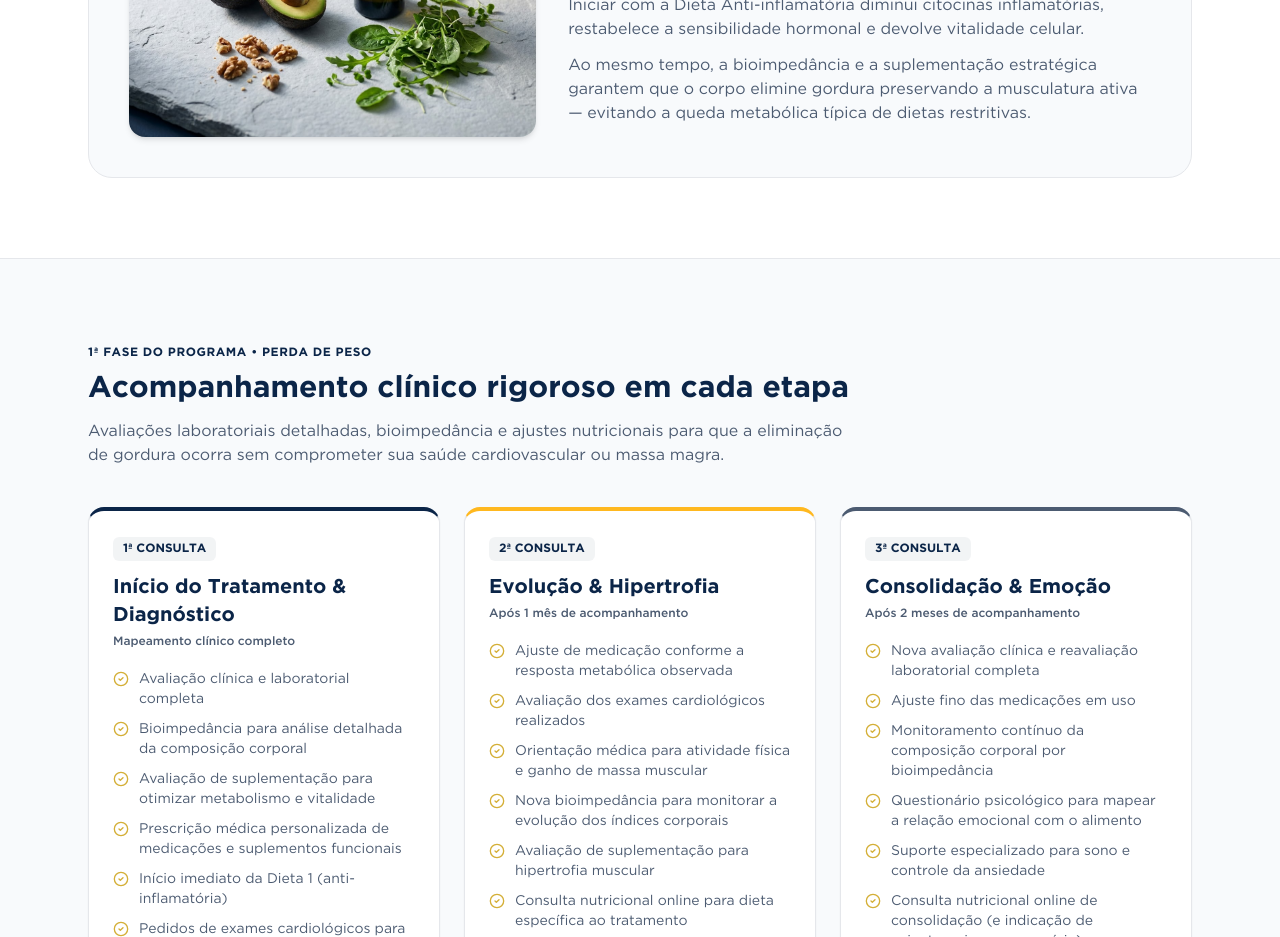
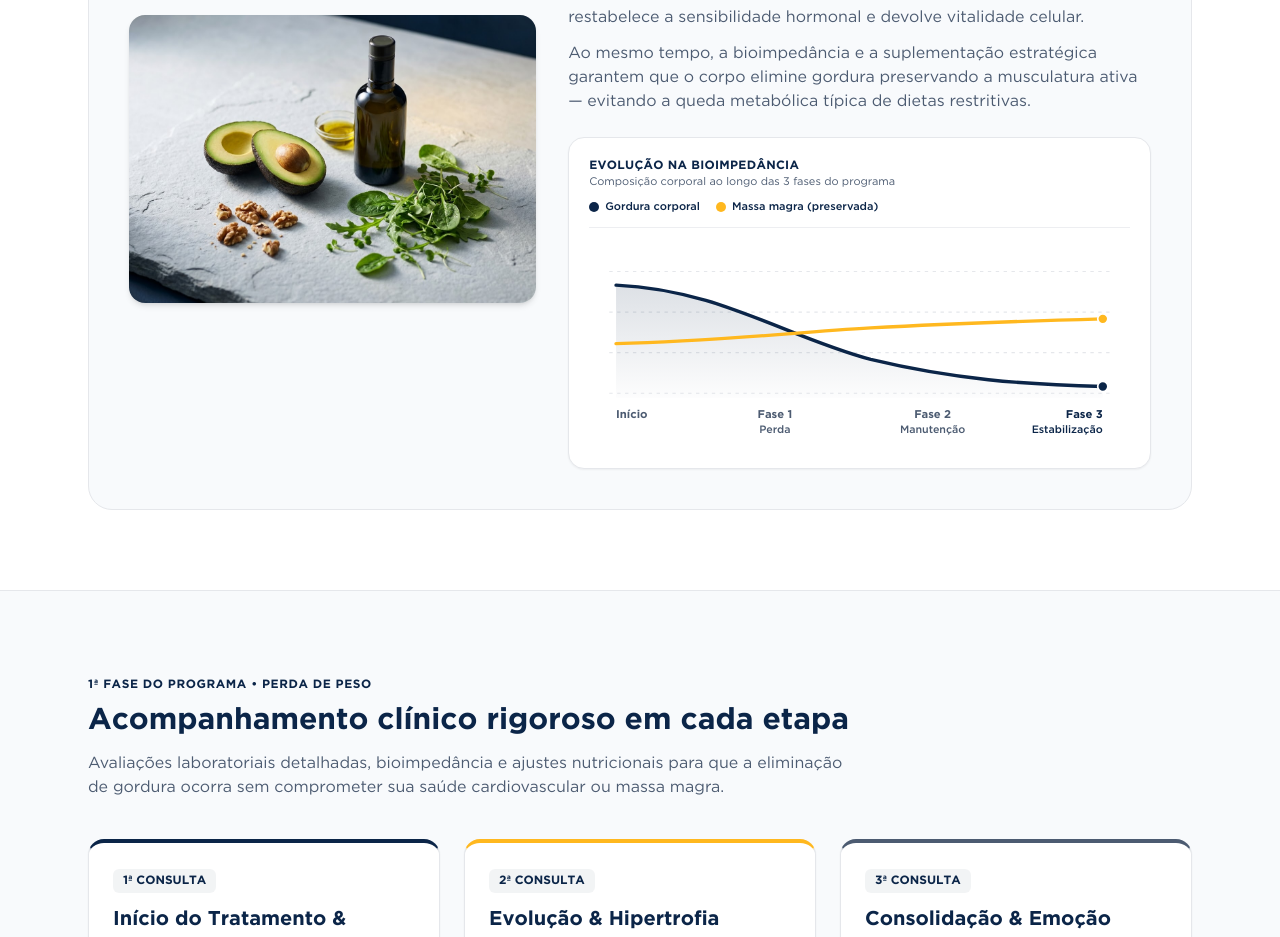
Before and after one commit to sigmidiabh/lp-dr-cristiano-miranda-, a React (Vite) app: page /emagrecimento in a window 1280 px wide. Shown: the part 1980-2917 px from the top of the page. Built offline with nearby package versions, Linux system fonts and the light colour scheme.

Commit message:
feat: adiciona grafico animado de bioimpedancia

```diff
--- /dev/null
+++ b/src/components/BioimpedanceChart.tsx
@@ -0,0 +1,167 @@
+import React, { useEffect, useRef, useState } from 'react';
+
+export const BioimpedanceChart: React.FC = () => {
+  const containerRef = useRef<HTMLDivElement | null>(null);
+  const [visible, setVisible] = useState(false);
+
+  useEffect(() => {
+    const el = containerRef.current;
+    if (!el) return;
+
+    const prefersReduced =
+      typeof window !== 'undefined' &&
+      window.matchMedia('(prefers-reduced-motion: reduce)').matches;
+
+    if (prefersReduced) {
+      setVisible(true);
+      return;
+    }
+
+    const observer = new IntersectionObserver(
+      (entries) => {
+        if (entries[0]?.isIntersecting) {
+          setVisible(true);
+          observer.disconnect();
+        }
+      },
+      { threshold: 0.35 }
+    );
+
+    observer.observe(el);
+    return () => observer.disconnect();
+  }, []);
+
+  return (
+    <div
+      ref={containerRef}
+      className="mt-6 rounded-2xl border border-brand-surface bg-white p-4 sm:p-5 shadow-sm"
+    >
+      <div className="flex flex-wrap items-center justify-between gap-2 pb-3 border-b border-brand-surface/70">
+        <div>
+          <p className="text-xs font-bold tracking-wide text-brand-navy uppercase">
+            Evolução na Bioimpedância
+          </p>
+          <p className="text-[11px] text-brand-slate">
+            Composição corporal ao longo das 3 fases do programa
+          </p>
+        </div>
+
+        <div className="flex items-center gap-4 text-[11px] font-medium">
+          <span className="inline-flex items-center gap-1.5 text-brand-navy">
+            <span className="h-2.5 w-2.5 rounded-full bg-brand-navy" />
+            Gordura corporal
+          </span>
+          <span className="inline-flex items-center gap-1.5 text-brand-navy">
+            <span className="h-2.5 w-2.5 rounded-full bg-brand-gold-bright" />
+            Massa magra (preservada)
+          </span>
+        </div>
+      </div>
+
+      <div className="mt-3">
+        <svg
+          viewBox="0 0 480 184"
+          className="w-full h-auto overflow-visible"
+          role="img"
+          aria-label="Gráfico ilustrativo mostrando redução gradual de gordura corporal e preservação da massa muscular nas fases do programa"
+        >
+          <defs>
+            <linearGradient id="fatAreaGrad" x1="0" y1="0" x2="0" y2="1">
+              <stop offset="0%" stopColor="#0b2548" stopOpacity="0.14" />
+              <stop offset="100%" stopColor="#0b2548" stopOpacity="0.01" />
+            </linearGradient>
+          </defs>
+
+          {/* Linhas de grade sutis */}
+          {[28, 64, 100, 136].map((yPos) => (
+            <line
+              key={yPos}
+              x1="18"
+              y1={yPos}
+              x2="462"
+              y2={yPos}
+              stroke="#e5e7eb"
+              strokeWidth="1"
+              strokeDasharray="3 4"
+            />
+          ))}
+
+          {/* Área sob a curva de gordura */}
+          <path
+            d="M 24 40 C 115 44, 175 86, 250 106 C 325 124, 385 128, 456 130 L 456 140 L 24 140 Z"
+            fill="url(#fatAreaGrad)"
+            style={{
+              opacity: visible ? 1 : 0,
+              transition: 'opacity 900ms ease-out 300ms',
+            }}
+          />
+
+          {/* Curva de Gordura Corporal (descendente) */}
+          <path
+            d="M 24 40 C 115 44, 175 86, 250 106 C 325 124, 385 128, 456 130"
+            fill="none"
+            stroke="#0b2548"
+            strokeWidth="3"
+            strokeLinecap="round"
+            style={{
+              strokeDasharray: 480,
+              strokeDashoffset: visible ? 0 : 480,
+              transition: 'stroke-dashoffset 1400ms cubic-bezier(0.22, 1, 0.36, 1)',
+            }}
+          />
+
+          {/* Curva de Massa Magra (preservada e estável) */}
+          <path
+            d="M 24 92 C 115 90, 180 82, 250 78 C 325 74, 385 72, 456 70"
+            fill="none"
+            stroke="#FFB81F"
+            strokeWidth="3"
+            strokeLinecap="round"
+            style={{
+              strokeDasharray: 480,
+              strokeDashoffset: visible ? 0 : 480,
+              transition: 'stroke-dashoffset 1400ms cubic-bezier(0.22, 1, 0.36, 1) 200ms',
+            }}
+          />
+
+          {/* Marcadores finais */}
+          <g
+            style={{
+              opacity: visible ? 1 : 0,
+              transition: 'opacity 400ms ease-out 1200ms',
+            }}
+          >
+            <circle cx="456" cy="130" r="4.5" fill="#0b2548" stroke="#ffffff" strokeWidth="1.5" />
+            <circle cx="456" cy="70" r="4.5" fill="#FFB81F" stroke="#ffffff" strokeWidth="1.5" />
+          </g>
+
+          {/* Rótulos das fases em 2 linhas para evitar sobreposição */}
+          <text x="24" y="158" fontSize="10" fill="#4c5b71" fontWeight="600">
+            Início
+          </text>
+
+          <text x="165" y="158" fontSize="10" fill="#4c5b71" fontWeight="700" textAnchor="middle">
+            Fase 1
+            <tspan x="165" dy="13" fontWeight="500" fontSize="9.5">
+              Perda
+            </tspan>
+          </text>
+
+          <text x="305" y="158" fontSize="10" fill="#4c5b71" fontWeight="700" textAnchor="middle">
+            Fase 2
+            <tspan x="305" dy="13" fontWeight="500" fontSize="9.5">
+              Manutenção
+            </tspan>
+          </text>
+
+          <text x="456" y="158" fontSize="10" fill="#0b2548" fontWeight="700" textAnchor="end">
+            Fase 3
+            <tspan x="456" dy="13" fontWeight="500" fontSize="9.5">
+              Estabilização
+            </tspan>
+          </text>
+        </svg>
+      </div>
+    </div>
+  );
+};
--- a/src/pages/EmagrecimentoPage.tsx
+++ b/src/pages/EmagrecimentoPage.tsx
@@ -22,6 +22,7 @@ import {
   TARGET_AUDIENCE,
 } from '../data/emagrecimentoData';
 import { WhatsAppCTA } from '../components/WhatsAppCTA';
+import { BioimpedanceChart } from '../components/BioimpedanceChart';
 
 export const EmagrecimentoPage: React.FC = () => {
   const [openFaq, setOpenFaq] = useState<number | null>(0);
@@ -204,6 +205,7 @@ export const EmagrecimentoPage: React.FC = () => {
                 elimine gordura preservando a musculatura ativa — evitando a queda metabólica típica
                 de dietas restritivas.
               </p>
+              <BioimpedanceChart />
             </div>
           </div>
         </div>
```
